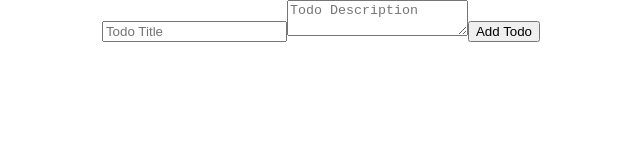
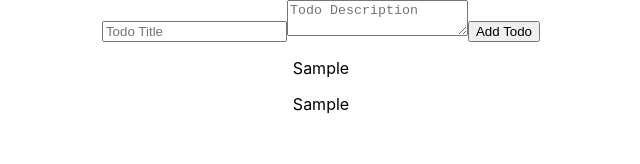
Before and after one commit to archiewald/tdd_gpt_demo, a React (Create React App) app: page / in a window 1280 px wide. Both pictures are taken after typing "Sample", "Sample" into the empty fields and a click on the button "Add Todo". Shown: the top 164 px of the page, without its empty margins (319-959 px from the left). Built offline with nearby package versions, Linux system fonts and the light colour scheme.

Commit message:
"should display the new todo item on the 'Pending Todo' list upon successful saving" yellow

```diff
--- a/src/App.tsx
+++ b/src/App.tsx
@@ -5,6 +5,8 @@ type FormFields = {
   title: string;
   description: string;
 };
+
+type Todo = FormFields;
 
 function useForm(initialState: FormFields) {
   const [formState, setFormState] = useState<FormFields>(initialState);
@@ -16,24 +18,19 @@ function useForm(initialState: FormFields) {
     setFormState((prevState) => ({ ...prevState, [name]: value }));
   };
 
-  const setValue = (name: keyof FormFields, value: string) => {
-    setFormState((prevState) => ({ ...prevState, [name]: value }));
-  };
-
-  return { formState, handleInputChange, setValue };
+  return { formState, handleInputChange, setFormState };
 }
 
 function App() {
-  const { formState, handleInputChange, setValue } = useForm({
+  const [todos, setTodos] = useState<Todo[]>([]);
+  const { formState, handleInputChange, setFormState } = useForm({
     title: "",
     description: "",
   });
 
   const handleAddTodo = () => {
-    // TODO: Implement todo saving logic
-    // For now, just clear the form
-    setValue("title", "");
-    setValue("description", "");
+    setTodos((prevTodos) => [...prevTodos, formState]);
+    setFormState({ title: "", description: "" });
   };
 
   return (
@@ -54,6 +51,14 @@ function App() {
         maxLength={1024}
       />
       <button onClick={handleAddTodo}>Add Todo</button>
+      <div role="list" aria-label="Pending Todo">
+        {todos.map((todo, index) => (
+          <div key={index}>
+            <p>{todo.title}</p>
+            <p>{todo.description}</p>
+          </div>
+        ))}
+      </div>
     </div>
   );
 }
```
Also changed, not shown: 1 other file (tests, documents, lock files or other folders).
